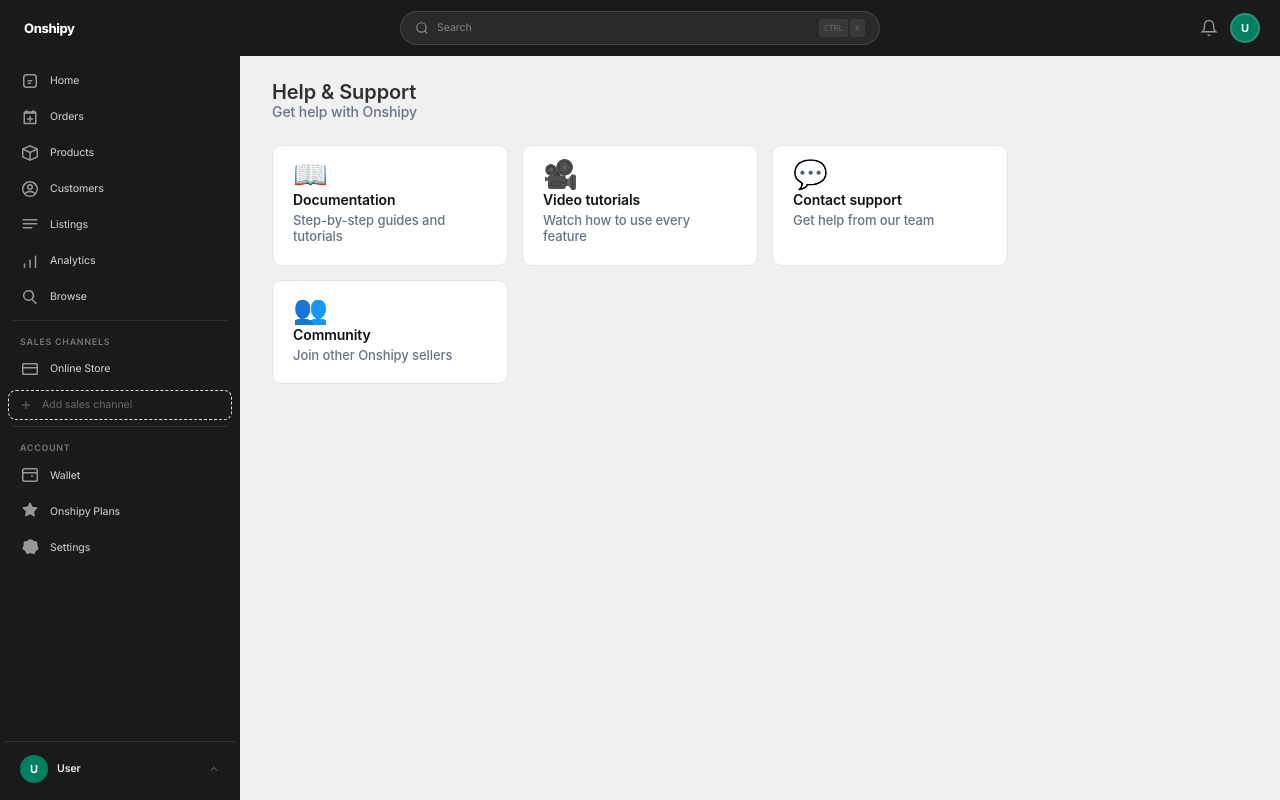
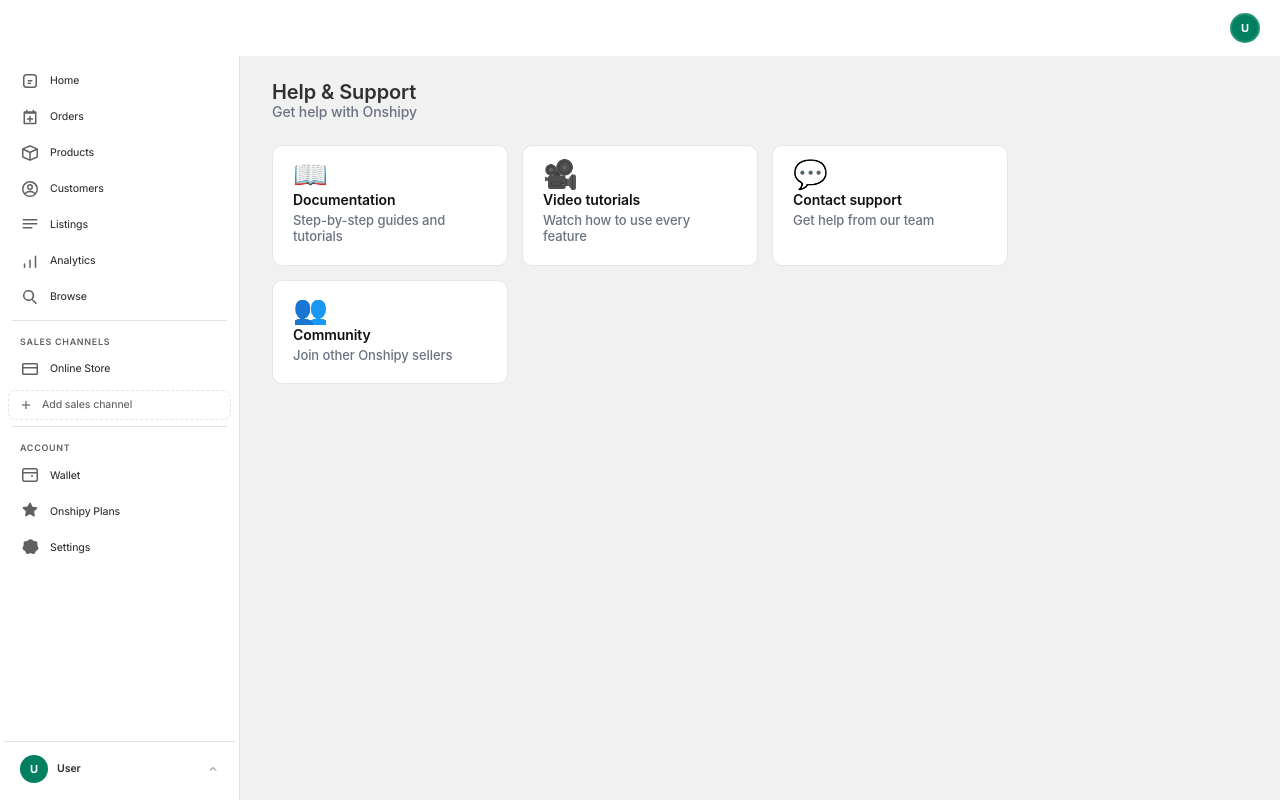
Before and after one commit to victorabuchi/onshipy, a Next.js app in the folder onshipy-frontend/: page /help in a window 1280 px wide. Built offline with nearby package versions, Linux system fonts and the light colour scheme; sample sign-in values are in the browser's storage.

Commit message:
fix: white sidebar with rounded pill active items, orders analytics bar layout

```diff
--- a/onshipy-frontend/components/Layout.js
+++ b/onshipy-frontend/components/Layout.js
@@ -104,18 +104,18 @@
         style={{
           display: 'flex', alignItems: 'center', gap: 10,
           padding: '7px 12px', borderRadius: 10, marginBottom: 2,
-          background: active ? 'rgba(255,255,255,0.15)' : 'transparent',
-          color: active ? '#fff' : 'rgba(255,255,255,0.75)',
+          background: active ? '#e3e3e3' : 'transparent',
+          color: P.text,
           textDecoration: 'none',
-          fontSize: P.fontSize, fontWeight: active ? '600' : '450',
+          fontSize: P.fontSize, fontWeight: active ? '600' : P.fontWeight,
           letterSpacing: P.letterSpacing,
           lineHeight: '1.5rem',
-          transition: 'background .12s, color .12s',
+          transition: 'background .12s',
         }}
-        onMouseEnter={e => { if (!active) { e.currentTarget.style.background = 'rgba(255,255,255,0.08)'; e.currentTarget.style.color = '#fff'; } }}
-        onMouseLeave={e => { if (!active) { e.currentTarget.style.background = 'transparent'; e.currentTarget.style.color = 'rgba(255,255,255,0.75)'; } }}
+        onMouseEnter={e => { if (!active) e.currentTarget.style.background = '#f7f7f7'; }}
+        onMouseLeave={e => { if (!active) e.currentTarget.style.background = 'transparent'; }}
       >
-        <span style={{ flexShrink: 0, display: 'flex', width: 20, height: 20, alignItems: 'center', justifyContent: 'center', color: active ? '#fff' : 'rgba(255,255,255,0.55)' }}>
+        <span style={{ flexShrink: 0, display: 'flex', width: 20, height: 20, alignItems: 'center', justifyContent: 'center', color: active ? P.text : 'rgba(97,97,97,1)' }}>
           {icons[item.href]}
         </span>
         {item.label}
@@ -124,12 +124,12 @@
   };
 
   const SectionLabel = ({ label }) => (
-    <div style={{ fontSize: '0.6875rem', fontWeight: '600', color: 'rgba(255,255,255,0.4)', textTransform: 'uppercase', letterSpacing: '0.08em', padding: '8px 12px 4px', lineHeight: '1rem' }}>
+    <div style={{ fontSize: '0.6875rem', fontWeight: '600', color: P.textSubdued, textTransform: 'uppercase', letterSpacing: '0.08em', padding: '8px 12px 4px', lineHeight: '1rem' }}>
       {label}
     </div>
   );
 
-  const Divider = () => <div style={{ height: 1, background: 'rgba(255,255,255,0.1)', margin: '6px 4px' }} />;
+  const Divider = () => <div style={{ height: 1, background: P.border, margin: '6px 4px' }} />;
 
   const SidebarContent = () => (
     <div style={{ display: 'flex', flexDirection: 'column', height: '100%', overflow: 'hidden' }}>
@@ -160,21 +160,21 @@
       </div>
 
       {/* Profile */}
-      <div ref={profileRef} style={{ padding: '6px 6px', borderTop: '1px solid rgba(255,255,255,0.1)', flexShrink: 0, position: 'relative' }}>
+      <div ref={profileRef} style={{ padding: '6px 6px', borderTop: `1px solid ${P.border}`, flexShrink: 0, position: 'relative' }}>
         <div
           onClick={() => setProfileOpen(!profileOpen)}
-          style={{ display: 'flex', alignItems: 'center', gap: 9, padding: '7px 10px', borderRadius: 10, cursor: 'pointer', background: profileOpen ? 'rgba(255,255,255,0.15)' : 'transparent', transition: 'background .12s' }}
-          onMouseEnter={e => { if (!profileOpen) e.currentTarget.style.background = 'rgba(255,255,255,0.08)'; }}
-          onMouseLeave={e => { if (!profileOpen) e.currentTarget.style.background = profileOpen ? 'rgba(255,255,255,0.15)' : 'transparent'; }}
+          style={{ display: 'flex', alignItems: 'center', gap: 9, padding: '7px 10px', borderRadius: 10, cursor: 'pointer', background: profileOpen ? '#e3e3e3' : 'transparent', transition: 'background .12s' }}
+          onMouseEnter={e => { if (!profileOpen) e.currentTarget.style.background = '#f7f7f7'; }}
+          onMouseLeave={e => { if (!profileOpen) e.currentTarget.style.background = profileOpen ? '#e3e3e3' : 'transparent'; }}
         >
           <div style={{ width: 28, height: 28, background: P.green, borderRadius: '50%', display: 'flex', alignItems: 'center', justifyContent: 'center', color: '#fff', fontWeight: 700, fontSize: 11, flexShrink: 0 }}>
             {initials}
           </div>
           <div style={{ flex: 1, minWidth: 0 }}>
-            <div style={{ color: 'rgba(255,255,255,0.9)', fontSize: P.fontSize, fontWeight: '600', overflow: 'hidden', textOverflow: 'ellipsis', whiteSpace: 'nowrap', letterSpacing: P.letterSpacing }}>{seller?.full_name || 'User'}</div>
-            <div style={{ color: 'rgba(255,255,255,0.45)', fontSize: '0.6875rem', overflow: 'hidden', textOverflow: 'ellipsis', whiteSpace: 'nowrap' }}>{seller?.email || ''}</div>
+            <div style={{ color: P.text, fontSize: P.fontSize, fontWeight: '600', overflow: 'hidden', textOverflow: 'ellipsis', whiteSpace: 'nowrap', letterSpacing: P.letterSpacing }}>{seller?.full_name || 'User'}</div>
+            <div style={{ color: P.textSubdued, fontSize: '0.6875rem', overflow: 'hidden', textOverflow: 'ellipsis', whiteSpace: 'nowrap' }}>{seller?.email || ''}</div>
           </div>
-          <svg width="12" height="12" fill="none" stroke="rgba(255,255,255,0.4)" strokeWidth="2" viewBox="0 0 24 24" style={{ flexShrink: 0, transform: profileOpen ? 'rotate(180deg)' : 'none', transition: 'transform .2s' }}>
+          <svg width="12" height="12" fill="none" stroke={P.textSubdued} strokeWidth="2" viewBox="0 0 24 24" style={{ flexShrink: 0, transform: profileOpen ? 'rotate(180deg)' : 'none', transition: 'transform .2s' }}>
             <polyline points="18 15 12 9 6 15"/>
           </svg>
         </div>
@@ -249,17 +249,17 @@
         .layout-wrap { display: flex; min-height: 100vh; }
         .sidebar {
           width: 240px; flex-shrink: 0;
-          background: ${P.bgInverse};
+          background: ${P.surface};
           position: fixed; top: 56px; left: 0; bottom: 0; z-index: 400;
           display: flex; flex-direction: column;
           padding: 4px;
-          border-right: none;
+          border-right: 1px solid rgba(227,227,227,1);
         }
         .sidebar-logo { display: none; }
         .desk-topbar {
           display: flex; align-items: center;
           position: fixed; top: 0; left: 0; right: 0; height: 56px;
-          background: ${P.bgInverse}; z-index: 500;
+          background: ${P.surface}; z-index: 500;
           padding: 0 20px; gap: 0;
         }
         .topbar-logo {
@@ -295,7 +295,7 @@
           .sidebar { transform: translateX(-100%); transition: transform .25s ease; width: 260px; }
           .sidebar.open { transform: translateX(0); box-shadow: 4px 0 20px rgba(0,0,0,0.15); }
           .main-content { margin-left: 0; width: 100%; padding-top: 52px; }
-          .mob-topbar { display: flex; align-items: center; justify-content: space-between; padding: 0 16px; height: 52px; background: ${P.bgInverse}; position: fixed; top: 0; left: 0; right: 0; z-index: 300; }
+          .mob-topbar { display: flex; align-items: center; justify-content: space-between; padding: 0 16px; height: 52px; background: ${P.surface}; position: fixed; top: 0; left: 0; right: 0; z-index: 300; }
           .overlay { display: block; position: fixed; inset: 0; background: rgba(0,0,0,0.4); z-index: 350; }
         }
         @media (min-width: 768px) and (max-width: 1024px) {
--- a/onshipy-frontend/pages/orders.js
+++ b/onshipy-frontend/pages/orders.js
@@ -144,11 +144,11 @@
         <div style={{ flex: 1, overflowY: 'auto', background: P.bg, minWidth: 0 }}>
 
           {/* ── Page header ── */}
-          <div style={{ background: P.surface, borderBottom: `1px solid ${P.border}` }}>
+          <div style={{ background: P.surface }}>
 
             {/* Analytics bar — Shopify style horizontal KPI strip */}
             {showAnalytics && (
-              <div style={{ borderBottom: `1px solid ${P.border}`, overflowX: 'auto', scrollbarWidth: 'none' }}>
+              <div style={{ margin: '0 0 0 0', overflowX: 'auto', scrollbarWidth: 'none', borderBottom: `1px solid ${P.border}` }}>
                 <div style={{ display: 'flex', minWidth: 'max-content' }}>
                   {/* Date pill */}
                   <div style={{ display: 'flex', alignItems: 'center', gap: 6, padding: '10px 16px', borderRight: `1px solid ${P.border}`, flexShrink: 0 }}>
```
